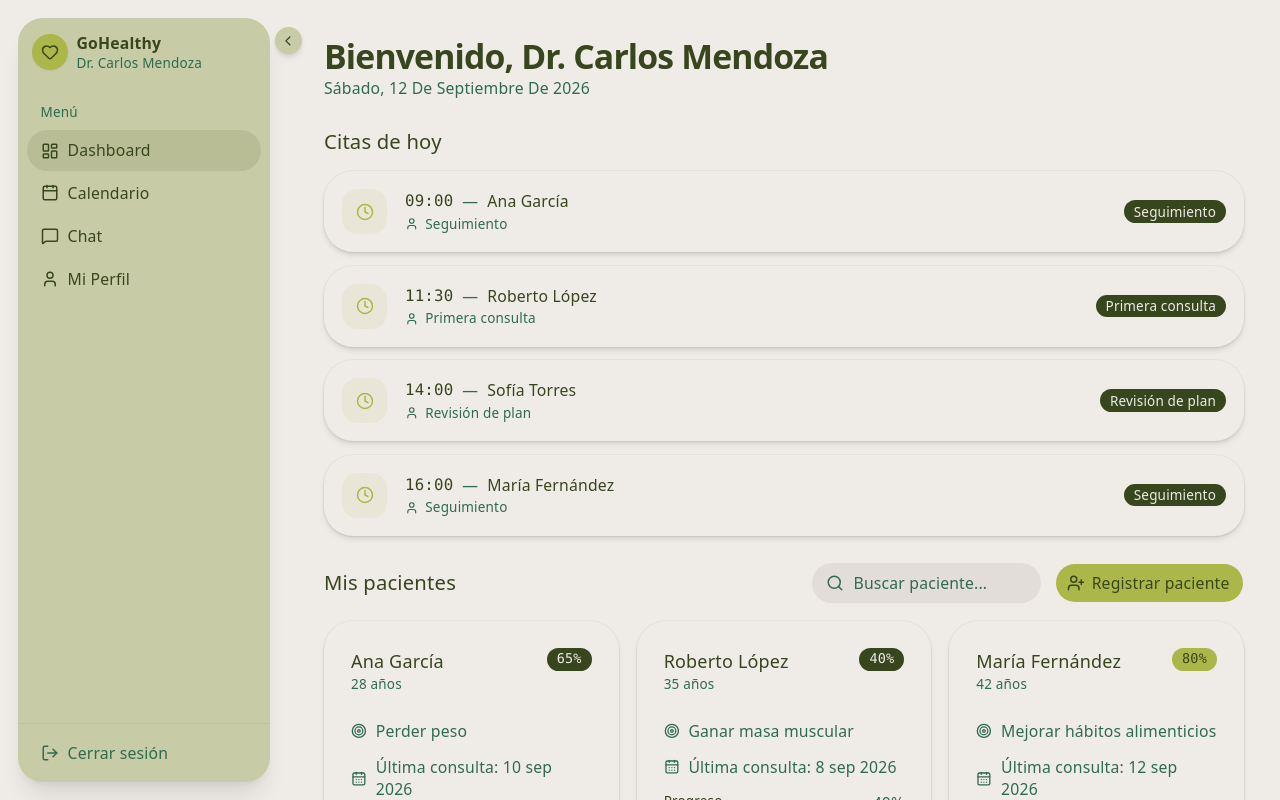
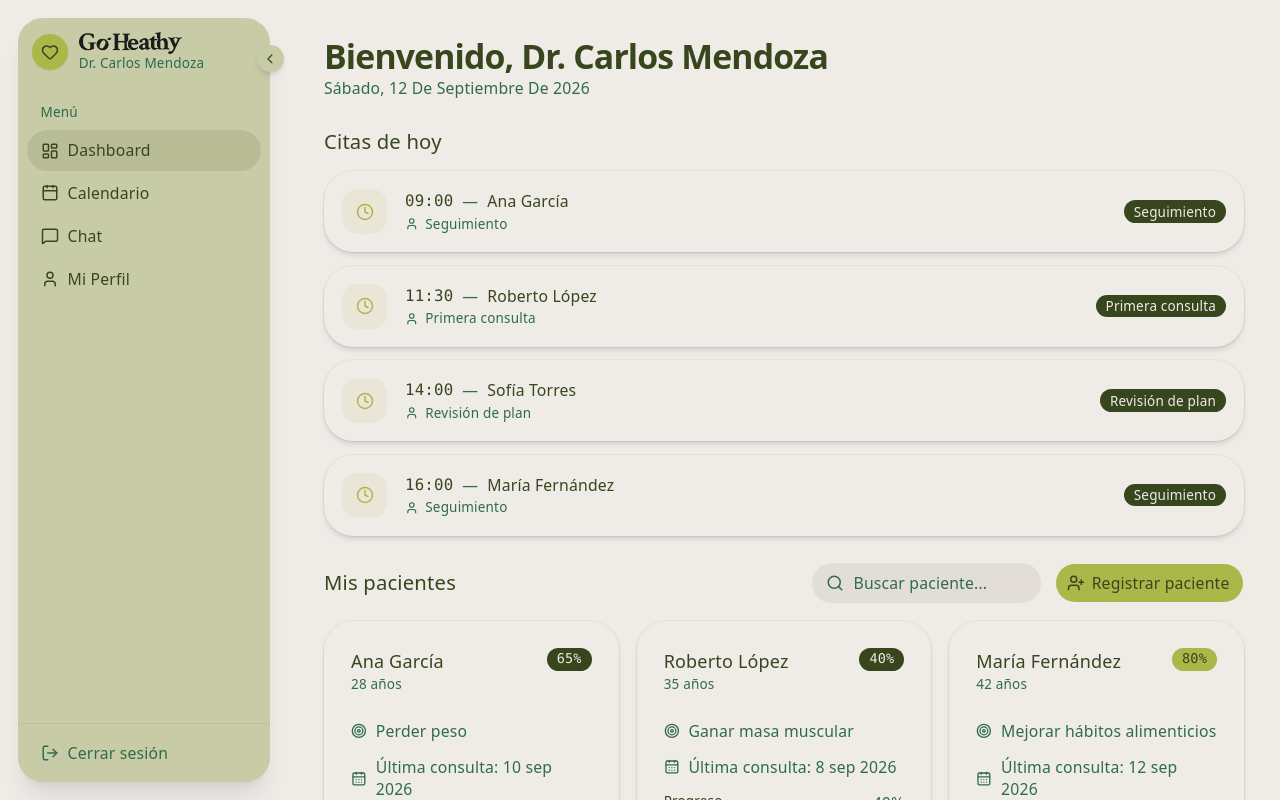
Before and after one commit to thecurlyhairgrl/gohealthy-front, a React (Vite) app: page /nutriologo/dashboard in a window 1280 px wide. Shown: the top 800 px of the page. Built offline with nearby package versions, Linux system fonts and the light colour scheme.

Commit message:
🐛fix: sidebar ahora es fixed y agregué el logo de gohealthy

```diff
--- a/src/components/ui/sidebar.jsx
+++ b/src/components/ui/sidebar.jsx
@@ -220,7 +220,7 @@ function Sidebar({
         <div
           data-sidebar="sidebar"
           data-slot="sidebar-inner"
-          className="flex size-full flex-col bg-sidebar group-data-[variant=floating]:rounded-3xl group-data-[variant=floating]:shadow-xl group-data-[variant=floating]:shadow-black/8"
+          className="relative flex size-full flex-col bg-sidebar group-data-[variant=floating]:rounded-3xl group-data-[variant=floating]:shadow-xl group-data-[variant=floating]:shadow-black/8"
         >
           {children}
         </div>
--- a/src/features/nutricionista/components/NutricionistaSidebar.jsx
+++ b/src/features/nutricionista/components/NutricionistaSidebar.jsx
@@ -23,6 +23,7 @@ import {
   ChevronRight,
 } from 'lucide-react'
 import { nutriologoMock } from '@/features/nutricionista/data/mock-data'
+import logoGoHealthy from '@/assets/GoHealthyLogo.png'
 
 // Links de navegación del sidebar del nutriólogo.
 const navItems = [
@@ -59,7 +60,7 @@ function NutricionistaSidebar() {
   const { state, toggleSidebar } = useSidebar()
 
   return (
-    <Sidebar variant="floating" collapsible="icon" className="relative">
+    <Sidebar variant="floating" collapsible="icon">
       {/* Botón circular de colapso/expansión flotante en el borde derecho (estilo píldora) */}
       <button
         type="button"
@@ -80,15 +81,17 @@ function NutricionistaSidebar() {
 
       {/* Header: Logo y marca */}
       <SidebarHeader className="p-3">
-        <div className="flex items-center gap-2 overflow-hidden group-data-[collapsible=icon]:justify-center">
+        <div className="flex items-center gap-2.5 overflow-hidden group-data-[collapsible=icon]:justify-center">
           <div className="flex size-8 shrink-0 items-center justify-center rounded-xl bg-primary text-primary-foreground font-bold shadow-xs">
             <Heart className="size-4" />
           </div>
           <div className="min-w-0 flex-1 group-data-[collapsible=icon]:hidden">
-            <p className="truncate text-sm font-semibold text-foreground">
-              GoHealthy
-            </p>
-            <p className="truncate text-xs text-muted-foreground">
+            <img
+              src={logoGoHealthy}
+              alt="GoHealthy"
+              className="h-5 w-auto object-contain"
+            />
+            <p className="truncate text-xs text-muted-foreground mt-0.5">
               Dr. {nutriologoMock.nombre}
             </p>
           </div>
```
Also changed, not shown: src/assets/GoHealthyLogo.png (added).
